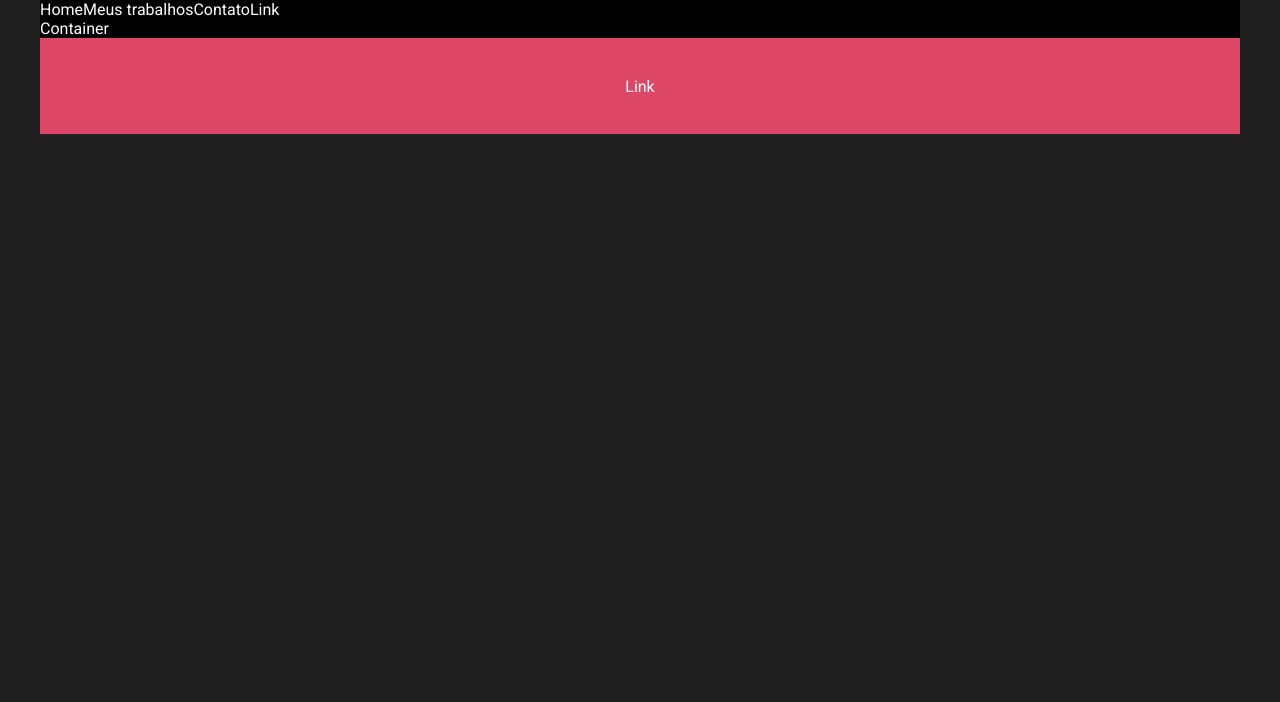
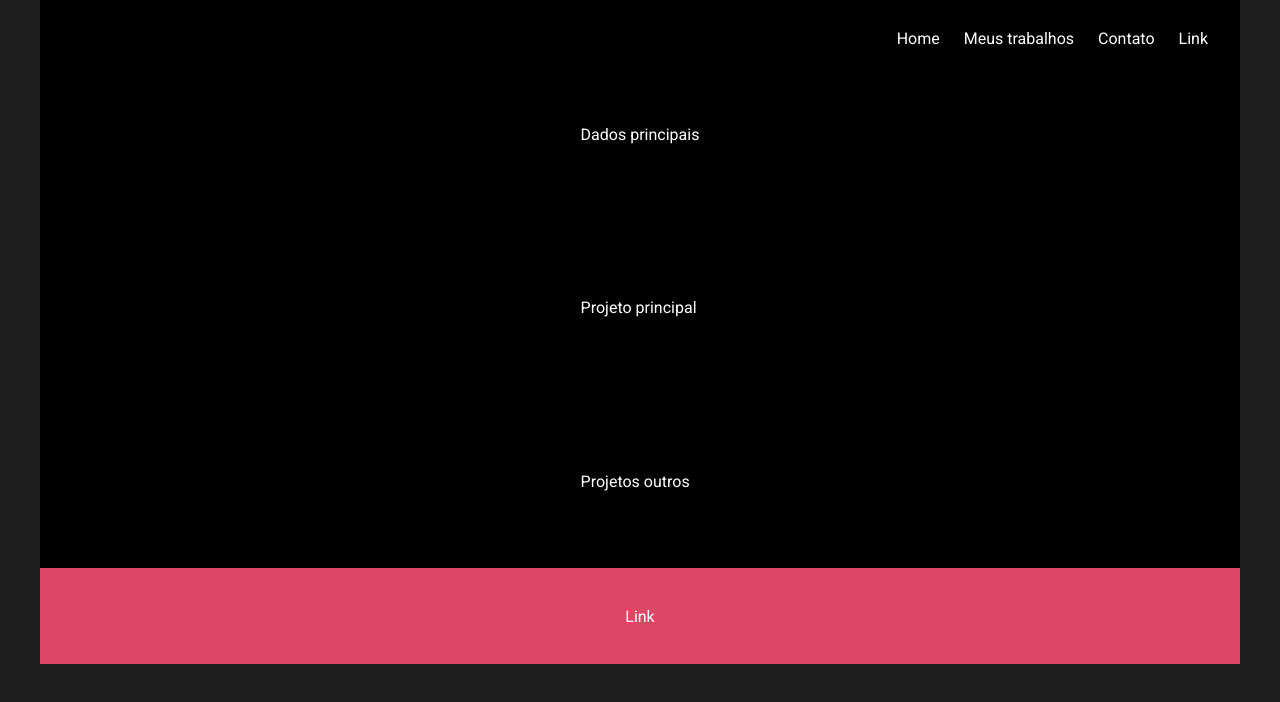
Before and after one commit to nadiduno/portfolioComunidadeToti, a React (Vite) app: page / in a window 1280 px wide. Shown: the top 702 px of the page. Built offline with nearby package versions, Linux system fonts and the light colour scheme.

Commit message:
homepage - container

```diff
--- /dev/null
+++ b/src/components/Container.module.css
@@ -0,0 +1,7 @@
+.container{
+    width: 100%;
+    height: 32.5rem;
+    display: grid;
+    align-items: center;
+    justify-content: center;
+}
--- /dev/null
+++ b/src/components/Container.tsx
@@ -0,0 +1,17 @@
+import style from './Container.module.css'
+
+export function Container () {
+    return(
+        <header className={style.container}>
+            <div>
+                Dados principais
+            </div>
+            <div>
+                Projeto principal
+            </div>
+            <div>
+                Projetos outros
+            </div>
+        </header>
+    )
+}
--- a/src/components/Menu.module.css
+++ b/src/components/Menu.module.css
@@ -1,4 +1,4 @@
-.container {
+.menu {
     width: 100%;
     height: 3rem;
     display: flex;
--- a/src/pages/HomePage.tsx
+++ b/src/pages/HomePage.tsx
@@ -1,3 +1,4 @@
+import { Container } from '../components/Container'
 import { FooterLink } from '../components/FooterLink'
 import { Menu } from '../components/Menu'
 import styles from './HomePage.module.css'
@@ -9,7 +10,7 @@ export function HomePage () {
                 <Menu />
             </main>
             <div className={styles.container}>
-                <p>Container</p>
+                <Container />
             </div>
             <footer className={styles.footersocial}>
                 <FooterLink />
```
